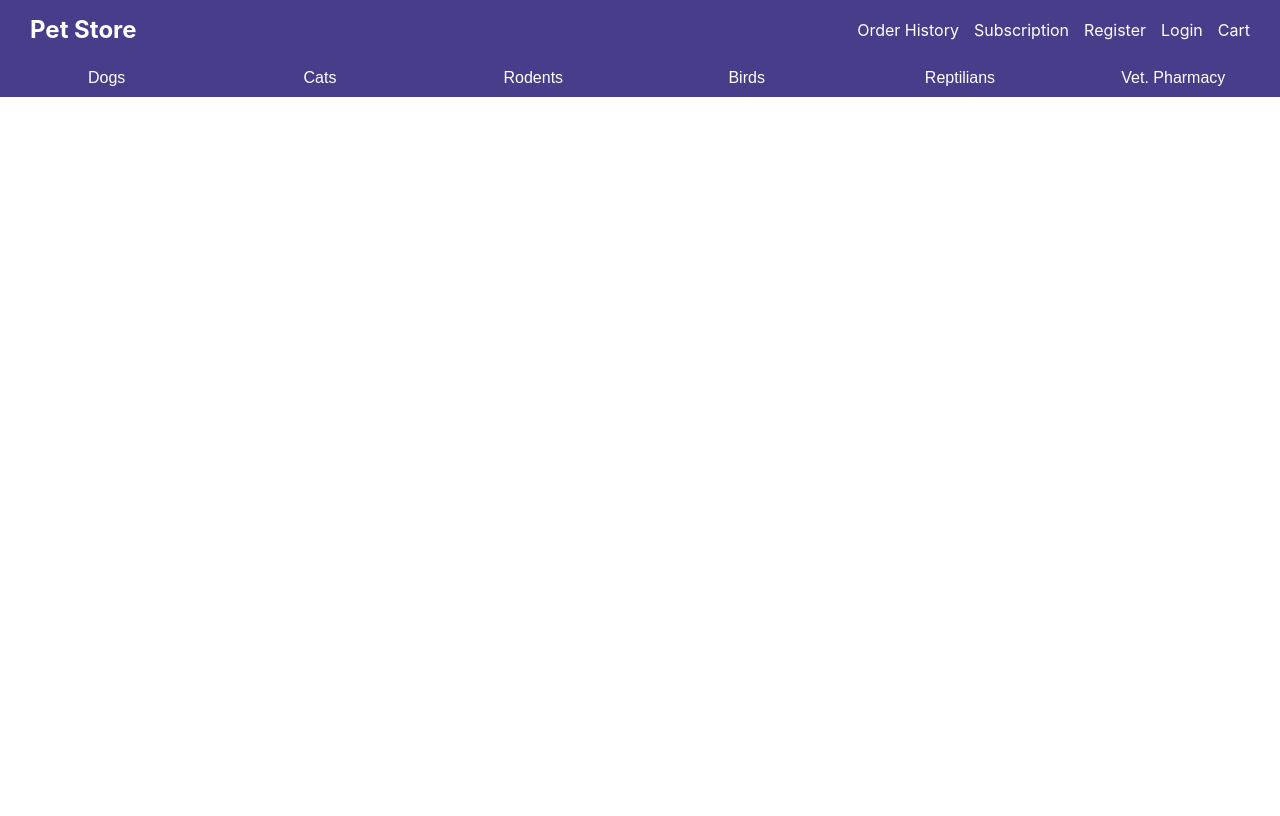
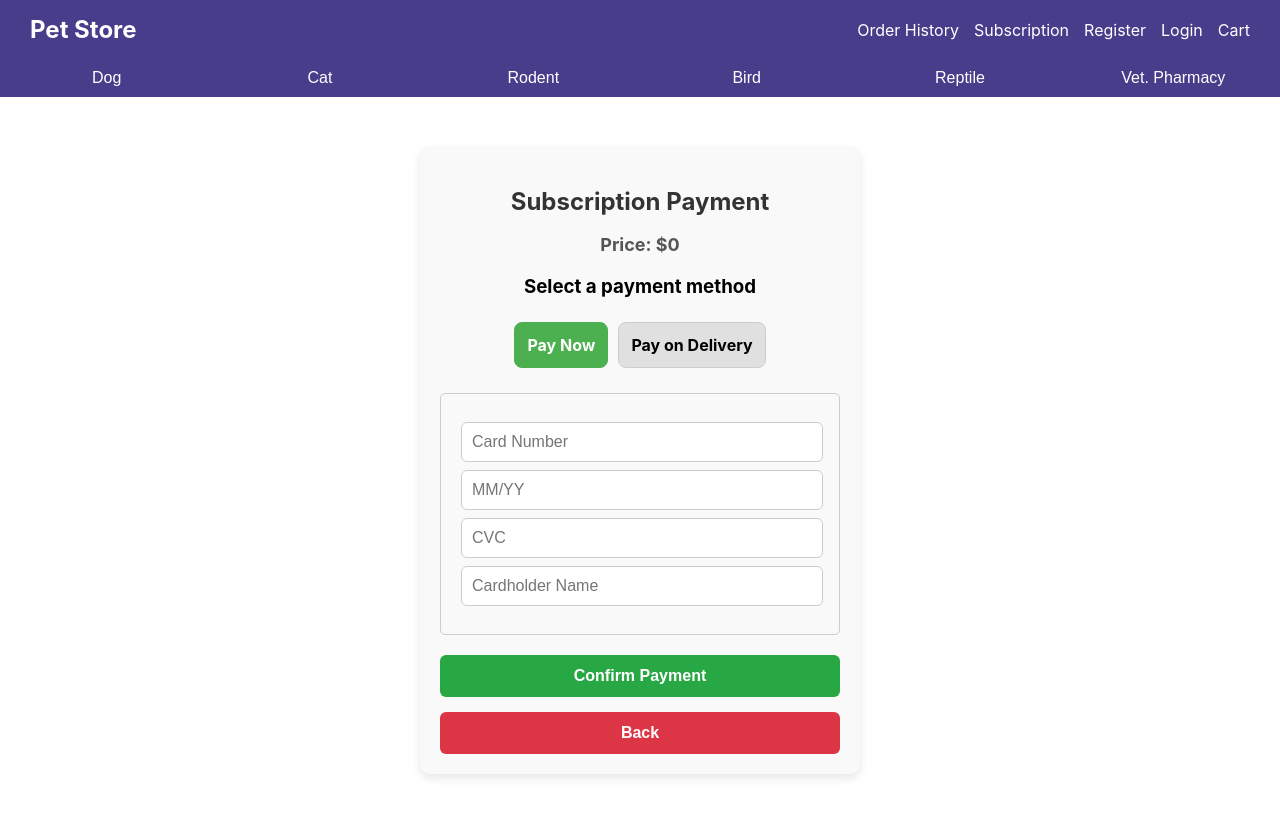
Before and after one commit to Azamat31415/GoProject, a React (Create React App) app in the folder web/: page /subpayment in a window 1280 px wide. Shown: the top 816 px of the page. Built offline with nearby package versions, Linux system fonts and the light colour scheme.

Commit message:
Added subscription payment page

```diff
--- a/web/src/App.js
+++ b/web/src/App.js
@@ -13,6 +13,7 @@ import AdminPanel from "./pages/AdminPanel";
 import EditProduct from "./pages/EditProduct";
 import AddPet from "./pages/AddPet";
 import SubscriptionPage from "./pages/SubscriptionPage";
+import SubscriptionPaymentPage from "./pages/SubscriptionPaymentPage";
 import EditPet from "./pages/EditPet";
 
 
@@ -35,6 +36,7 @@ function App() {
                 <Route path="/edit-product/:id" element={<EditProduct />} />
                 <Route path="/add-pet" element={<AddPet />} />
                 <Route path="/subscription" element={<SubscriptionPage />} />
+                <Route path="/subpayment" element={<SubscriptionPaymentPage />} />
                 <Route path="/edit-pet/:id" element={<EditPet />} />
             </Routes>
         </Router>
--- a/web/src/components/Navbar.js
+++ b/web/src/components/Navbar.js
@@ -3,7 +3,7 @@ import { Link, useNavigate } from "react-router-dom";
 
 const categories = [
     {
-        name: "Dogs",
+        name: "Dog",
         subcategories: [
             { title: "Feed", items: ["Dry", "Wet", "Super premium class", "Grain-free", "Hypoallergenic"] },
             { title: "Treats", items: ["Chews", "Snacks", "Biscuits", "Training treats", "Dental sticks"] },
@@ -16,7 +16,7 @@ const categories = [
         ],
     },
     {
-        name: "Cats",
+        name: "Cat",
         subcategories: [
             { title: "Feed", items: ["Dry", "Wet", "Super premium class", "Grain-free", "Hairball control"] },
             { title: "Treats", items: ["Crunchy treats", "Soft treats", "Catnip-infused treats"] },
@@ -28,7 +28,7 @@ const categories = [
         ],
     },
     {
-        name: "Rodents",
+        name: "Rodent",
         subcategories: [
             { title: "Feed", items: ["Pellets", "Seed mix", "Hay", "Vitamin supplements"] },
             { title: "Treats", items: ["Dried fruits", "Nuts", "Crunchy sticks"] },
@@ -38,7 +38,7 @@ const categories = [
         ],
     },
     {
-        name: "Birds",
+        name: "Bird",
         subcategories: [
             { title: "Feed", items: ["Grain mix", "Pellets", "Fruit blend", "Egg food"] },
             { title: "Treats", items: ["Seed sticks", "Fruit treats", "Mineral blocks"] },
@@ -48,7 +48,7 @@ const categories = [
         ],
     },
     {
-        name: "Reptilians",
+        name: "Reptile",
         subcategories: [
             { title: "Feed", items: ["Live insects", "Frozen mice", "Pellets", "Dried food"] },
             { title: "Terrariums and equipment", items: ["Terrariums", "Heat lamps", "UVB bulbs", "Humidity control"] },
--- a/web/src/pages/PaymentPage.js
+++ b/web/src/pages/PaymentPage.js
@@ -7,7 +7,7 @@ const PaymentPage = () => {
     const [products, setProducts] = useState([]);
     const [deliveryMethod, setDeliveryMethod] = useState("pickup");
     const [paymentMethod, setPaymentMethod] = useState("pay_on_delivery");
-    const [userAddress, setUserAddress] = useState(null); // Изначально null для проверки состояния
+    const [userAddress, setUserAddress] = useState(null);
     const [cardDetails, setCardDetails] = useState("");
 
     useEffect(() => {
--- a/web/src/pages/SubscriptionPage.js
+++ b/web/src/pages/SubscriptionPage.js
@@ -1,5 +1,6 @@
 import { useState, useEffect } from "react";
 import { useNavigate } from "react-router-dom";
+import "./subscryp.css";
 
 const foodOptions = [
     { type: "Dry", price: 100 },
@@ -15,42 +16,67 @@ const SubscriptionPage = () => {
 
     useEffect(() => {
         const selected = foodOptions.find(food => food.type === selectedFood);
-        if (selected) setPrice(selected.price);
+        if (selected) {
+            setPrice(selected.price);
+            console.log("Updated price:", selected.price);
+        }
     }, [selectedFood]);
 
     const handleSubscription = async () => {
         const token = localStorage.getItem("token");
+        const userId = localStorage.getItem("userID");
+
+        console.log("Token:", token);
+        console.log("User ID:", userId);
+
         if (!token) {
+            console.error("No token found in localStorage");
             alert("You need to log in to subscribe.");
+            navigate("/login");
+            return;
+        }
+
+        if (!userId) {
+            console.error("No userID found in localStorage");
+            alert("User ID is missing. Please log in again.");
             navigate("/login");
             return;
         }
 
         setIsLoading(true);
 
+        const subscriptionData = {
+            user_id: parseInt(userId),
+            interval_days: 90,
+            type: selectedFood,
+            status: "active",
+        };
+
+        console.log("Sending subscription request:", subscriptionData);
+
         try {
-            const response = await fetch("http://localhost:8080/subscribe", {
+            const response = await fetch("http://localhost:8080/subscriptions", {
                 method: "POST",
                 headers: {
                     "Content-Type": "application/json",
                     Authorization: `Bearer ${token}`,
                 },
-                body: JSON.stringify({
-                    user_id: 1, // Подставьте реальный user ID
-                    interval_days: 90,
-                    type: selectedFood,
-                    status: "active"
-                }),
+                body: JSON.stringify(subscriptionData),
             });
+
+            const responseText = await response.text();
+            console.log("Server response:", responseText);
 
             if (response.ok) {
                 alert("Subscription successful!");
-                // Navigate to SubscriptionPaymentPage and pass the price and selected food
-                navigate("/subscription-payment", { state: { price, selectedFood } });
+                console.log("Navigating to /subpayment with:", { price, selectedFood });
+                navigate("/subpayment", { state: { price, selectedFood } });
             } else {
-                alert("Failed to subscribe. Please try again later.");
+                console.error("Subscription failed:", responseText);
+                alert(`Failed to subscribe: ${responseText}`);
             }
         } catch (error) {
+            console.error("Error during subscription request:", error);
             alert("An error occurred. Please check your connection.");
         } finally {
             setIsLoading(false);
@@ -76,49 +102,6 @@ const SubscriptionPage = () => {
             <button className="subscribe-button" onClick={handleSubscription} disabled={isLoading}>
                 {isLoading ? "Subscribing..." : "Subscribe Now"}
             </button>
-
-            <style jsx>{`
-                .subscription-container {
-                    max-width: 400px;
-                    margin: 50px auto;
-                    padding: 20px;
-                    border-radius: 10px;
-                    background: #f9f9f9;
-                    box-shadow: 0 4px 10px rgba(0, 0, 0, 0.1);
-                    text-align: center;
-                    font-family: Arial, sans-serif;
-                }
-                h2 {
-                    color: #333;
-                }
-                select {
-                    padding: 8px;
-                    margin: 10px 0;
-                    border-radius: 5px;
-                }
-                .price {
-                    font-size: 18px;
-                    font-weight: bold;
-                    color: #007bff;
-                }
-                .subscribe-button {
-                    background: #28a745;
-                    color: white;
-                    padding: 10px 20px;
-                    border: none;
-                    border-radius: 5px;
-                    cursor: pointer;
-                    font-size: 16px;
-                    transition: background 0.3s;
-                }
-                .subscribe-button:hover {
-                    background: #218838;
-                }
-                .subscribe-button:disabled {
-                    background: #ccc;
-                    cursor: not-allowed;
-                }
-            `}</style>
         </div>
     );
 };
--- a/web/src/pages/SubscriptionPaymentPage.js
+++ b/web/src/pages/SubscriptionPaymentPage.js
@@ -1,6 +1,6 @@
 import React, { useState, useEffect } from "react";
 import { useNavigate, useLocation } from "react-router-dom";
-import "./SubscriptionPaymentPage.css";
+import "./subpayment.css";
 
 const SubscriptionPaymentPage = () => {
     const navigate = useNavigate();
@@ -8,11 +8,13 @@ const SubscriptionPaymentPage = () => {
     const [paymentMethod, setPaymentMethod] = useState("pay_now");
     const [cardDetails, setCardDetails] = useState({ number: "", expiry: "", cvc: "", cardholder: "" });
     const [price, setPrice] = useState(0);
+    const [selectedFood, setSelectedFood] = useState("");
+    const [errors, setErrors] = useState({});
 
     useEffect(() => {
-        if (location.state) {
+        if (location.state?.price && location.state?.selectedFood) {
             setPrice(location.state.price);
-            setSelectedFood(location.state.selectedFood); // Optionally, if you want to show the selected food
+            setSelectedFood(location.state.selectedFood);
         }
     }, [location.state]);
 
@@ -24,16 +26,40 @@ const SubscriptionPaymentPage = () => {
         setCardDetails({ ...cardDetails, [event.target.name]: event.target.value });
     };
 
+    const validateFields = () => {
+        let newErrors = {};
+        if (paymentMethod === "pay_now") {
+            if (!cardDetails.number.trim()) newErrors.number = "Card number is required";
+            if (!cardDetails.expiry.trim()) newErrors.expiry = "Expiry date is required";
+            if (!cardDetails.cvc.trim()) newErrors.cvc = "CVC is required";
+            if (!cardDetails.cardholder.trim()) newErrors.cardholder = "Cardholder name is required";
+        }
+        setErrors(newErrors);
+        return Object.keys(newErrors).length === 0;
+    };
+
     const handlePayment = async () => {
+        if (paymentMethod === "pay_now" && !validateFields()) {
+            return;
+        }
+
         const token = localStorage.getItem("token");
+        const userId = localStorage.getItem("userID");
+
         if (!token) {
             alert("You need to log in to proceed.");
             navigate("/login");
             return;
         }
 
+        if (!userId) {
+            alert("User ID is missing. Please log in again.");
+            navigate("/login");
+            return;
+        }
+
         const paymentData = {
-            user_id: parseInt(localStorage.getItem("userID")),
+            user_id: parseInt(userId),
             amount: price,
             payment_method: paymentMethod,
             status: "completed",
@@ -50,19 +76,20 @@ const SubscriptionPaymentPage = () => {
             });
 
             if (!response.ok) {
-                throw new Error("Payment failed");
+                const responseText = await response.text();
+                alert(`Payment failed: ${responseText}`);
+                return;
             }
 
             alert("Subscription payment successful!");
             navigate("/profile");
         } catch (error) {
-            console.error("Error processing payment:", error);
             alert("There was an error processing your payment.");
         }
     };
 
     return (
-        <div className="subscription-payment-page">
+        <div className="subpayment">
             <h2>Subscription Payment</h2>
             <p>Price: ${price}</p>
             <div className="payment-method">
@@ -90,6 +117,8 @@ const SubscriptionPaymentPage = () => {
                         onChange={handleCardDetailsChange}
                         placeholder="Card Number"
                     />
+                    {errors.number && <p className="error">{errors.number}</p>}
+
                     <input
                         type="text"
                         name="expiry"
@@ -98,6 +127,8 @@ const SubscriptionPaymentPage = () => {
                         className="short-input"
                         placeholder="MM/YY"
                     />
+                    {errors.expiry && <p className="error">{errors.expiry}</p>}
+
                     <input
                         type="text"
                         name="cvc"
@@ -106,6 +137,8 @@ const SubscriptionPaymentPage = () => {
                         className="short-input"
                         placeholder="CVC"
                     />
+                    {errors.cvc && <p className="error">{errors.cvc}</p>}
+
                     <input
                         type="text"
                         name="cardholder"
@@ -113,6 +146,7 @@ const SubscriptionPaymentPage = () => {
                         onChange={handleCardDetailsChange}
                         placeholder="Cardholder Name"
                     />
+                    {errors.cardholder && <p className="error">{errors.cardholder}</p>}
                 </div>
             )}
 
--- /dev/null
+++ b/web/src/pages/subpayment.css
@@ -0,0 +1,89 @@
+.subpayment {
+    max-width: 400px;
+    margin: 50px auto;
+    padding: 20px;
+    border-radius: 10px;
+    background-color: #f9f9f9;
+    box-shadow: 0 4px 10px rgba(0, 0, 0, 0.1);
+    text-align: center;
+}
+
+h2 {
+    margin-bottom: 10px;
+    color: #333;
+}
+
+p {
+    font-size: 18px;
+    font-weight: bold;
+    color: #555;
+}
+
+.payment-method {
+    margin: 20px 0;
+}
+
+.payment-option {
+    padding: 12px;
+    margin: 5px;
+    border-radius: 8px;
+    background-color: #e0e0e0;
+    cursor: pointer;
+    font-weight: bold;
+    transition: background 0.3s ease-in-out;
+}
+
+.payment-option.selected {
+    background-color: #4CAF50;
+    color: white;
+}
+
+.card-details {
+    margin-top: 15px;
+}
+
+.card-details input {
+    display: block;
+    width: 95%;
+    padding: 10px;
+    margin: 8px 0;
+    border-radius: 6px;
+    border: 1px solid #ccc;
+    font-size: 16px;
+}
+
+.short-input {
+    width: 48%;
+    display: inline-block;
+}
+
+.pay-button, .back-button {
+    display: block;
+    width: 100%;
+    padding: 12px;
+    margin-top: 15px;
+    font-size: 16px;
+    font-weight: bold;
+    border: none;
+    border-radius: 6px;
+    cursor: pointer;
+    transition: background 0.3s ease-in-out;
+}
+
+.pay-button {
+    background-color: #28a745;
+    color: white;
+}
+
+.pay-button:hover {
+    background-color: #218838;
+}
+
+.back-button {
+    background-color: #dc3545;
+    color: white;
+}
+
+.back-button:hover {
+    background-color: #c82333;
+}
--- a/web/src/pages/subscryp.css
+++ b/web/src/pages/subscryp.css
@@ -1,66 +1,49 @@
 .subscription-container {
-    display: flex;
-    justify-content: center;
-    align-items: center;
-    min-height: 100vh;
-    background: #f5f5f5;
+    max-width: 400px;
+    margin: 50px auto;
     padding: 20px;
-}
-
-.subscription-card {
-    background-color: white;
     border-radius: 10px;
-    box-shadow: 0 4px 8px rgba(0, 0, 0, 0.1);
-    padding: 30px;
-    width: 400px;
+    background: #f9f9f9;
+    box-shadow: 0 4px 10px rgba(0, 0, 0, 0.1);
     text-align: center;
+    font-family: Arial, sans-serif;
 }
 
 h2 {
-    font-size: 24px;
-    margin-bottom: 20px;
-}
-
-.food-selector {
-    margin-bottom: 20px;
+    color: #333;
 }
 
 select {
-    padding: 10px;
-    font-size: 16px;
+    padding: 8px;
+    margin: 10px 0;
     border-radius: 5px;
     border: 1px solid #ccc;
     width: 100%;
-    transition: border 0.3s ease;
 }
 
-select:hover {
-    border-color: #5c9df8;
+.price {
+    font-size: 18px;
+    font-weight: bold;
+    color: #007bff;
 }
 
-.price-display {
-    font-size: 20px;
-    margin-bottom: 20px;
-    font-weight: bold;
-}
-
-.subscribe-btn {
-    background-color: #4CAF50;
+.subscribe-button {
+    background: #28a745;
     color: white;
-    padding: 15px 30px;
+    padding: 10px 20px;
     border: none;
     border-radius: 5px;
     cursor: pointer;
+    font-size: 16px;
+    transition: background 0.3s;
     width: 100%;
-    font-size: 18px;
-    transition: background-color 0.3s ease;
 }
 
-.subscribe-btn:hover {
-    background-color: #45a049;
+.subscribe-button:hover {
+    background: #218838;
 }
 
-.subscribe-btn:disabled {
-    background-color: #ccc;
+.subscribe-button:disabled {
+    background: #ccc;
     cursor: not-allowed;
 }
```
Also changed, not shown: 1 other file (tests, documents, lock files or other folders).
